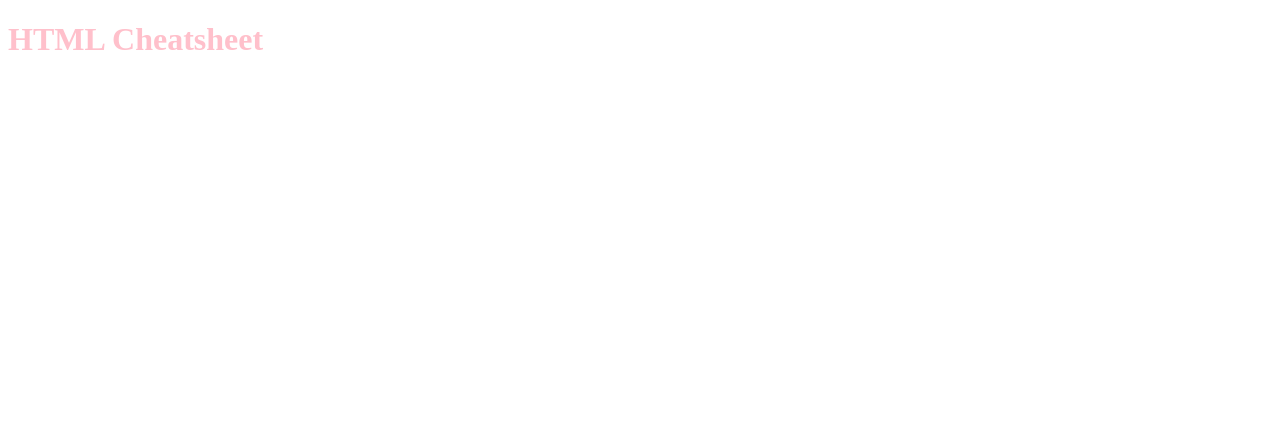
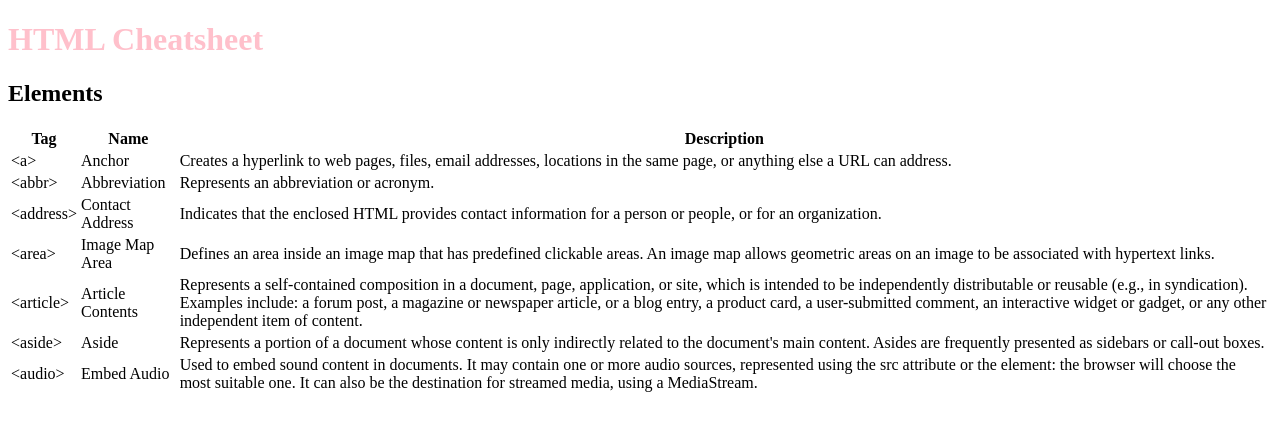
Before and after one commit to scottkennethjackson/scottkennethjackson.github.io, a plain HTML site: page projects/cheatsheet/cheatsheet.html in a window 1280 px wide. Drawn offline with Linux system fonts and the light colour scheme.

Commit message:
Create table and input A section

```diff
--- a/projects/cheatsheet/cheatsheet.html
+++ b/projects/cheatsheet/cheatsheet.html
@@ -5,5 +5,52 @@
     </head>
     <body>
         <h1>HTML Cheatsheet</h1>
+        <h2>Elements</h2>
+        <table>
+            <thead>
+                <tr>
+                    <th>Tag</th>
+                    <th>Name</th>
+                    <th>Description</th>
+                </tr>
+            </thead>
+            <tbody>
+                <tr>
+                    <td>&lt;a&gt;</td>
+                    <td>Anchor</td>
+                    <td>Creates a hyperlink to web pages, files, email addresses, locations in the same page, or anything else a URL can address.</td>
+                </tr>
+                <tr>
+                    <td>&lt;abbr&gt;</td>
+                    <td>Abbreviation</td>
+                    <td>Represents an abbreviation or acronym.</td>
+                </tr>
+                <tr>
+                    <td>&lt;address&gt;</td>
+                    <td>Contact Address</td>
+                    <td>Indicates that the enclosed HTML provides contact information for a person or people, or for an organization.</td>
+                </tr>
+                <tr>
+                    <td>&lt;area&gt;</td>
+                    <td>Image Map Area</td>
+                    <td>Defines an area inside an image map that has predefined clickable areas. An image map allows geometric areas on an image to be associated with hypertext links.</td>
+                </tr>
+                <tr>
+                    <td>&lt;article&gt;</td>
+                    <td>Article Contents</td>
+                    <td>Represents a self-contained composition in a document, page, application, or site, which is intended to be independently distributable or reusable (e.g., in syndication). Examples include: a forum post, a magazine or newspaper article, or a blog entry, a product card, a user-submitted comment, an interactive widget or gadget, or any other independent item of content.</td>
+                </tr>
+                <tr>
+                    <td>&lt;aside&gt;</td>
+                    <td>Aside</td>
+                    <td>Represents a portion of a document whose content is only indirectly related to the document's main content. Asides are frequently presented as sidebars or call-out boxes.</td>
+                </tr>
+                <tr>
+                    <td>&lt;audio&gt;</td>
+                    <td>Embed Audio</td>
+                    <td>Used to embed sound content in documents. It may contain one or more audio sources, represented using the src attribute or the <source> element: the browser will choose the most suitable one. It can also be the destination for streamed media, using a MediaStream.</td>
+                </tr>
+            </tbody>
+        </table>
     </body>
 </html>
```
